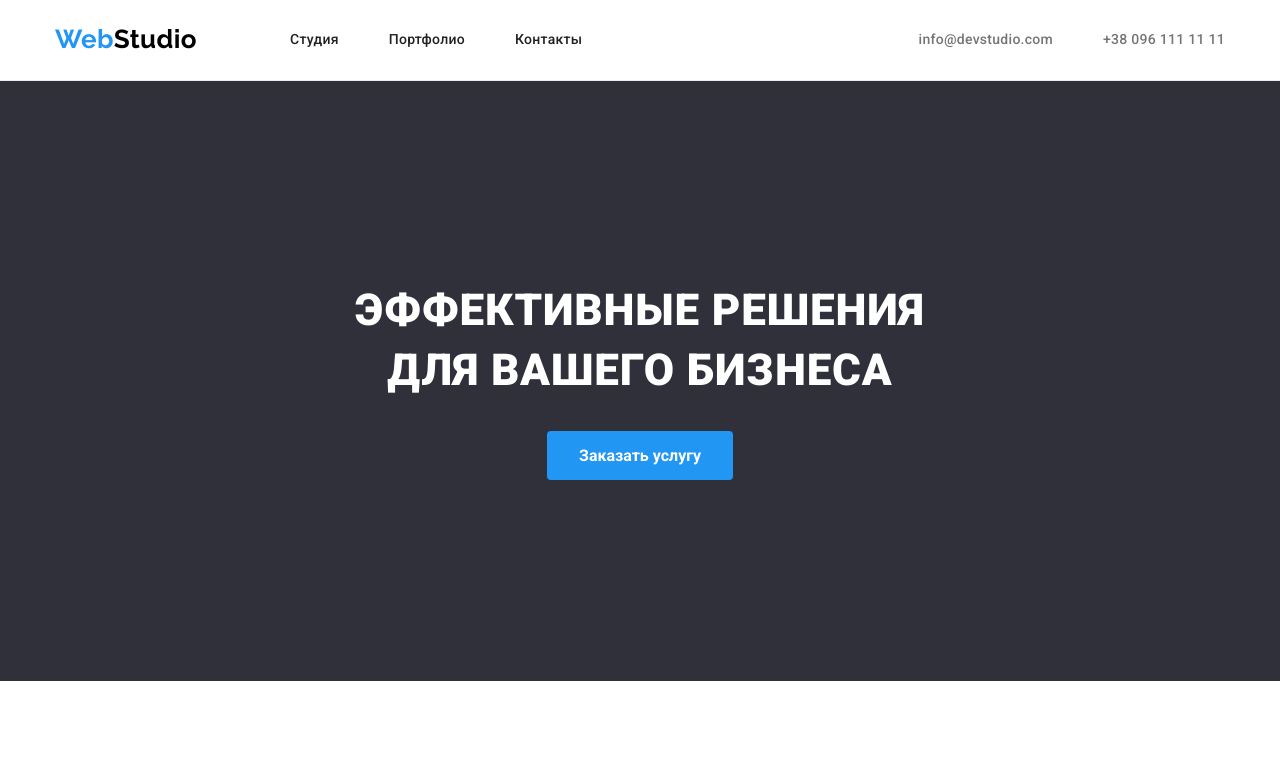
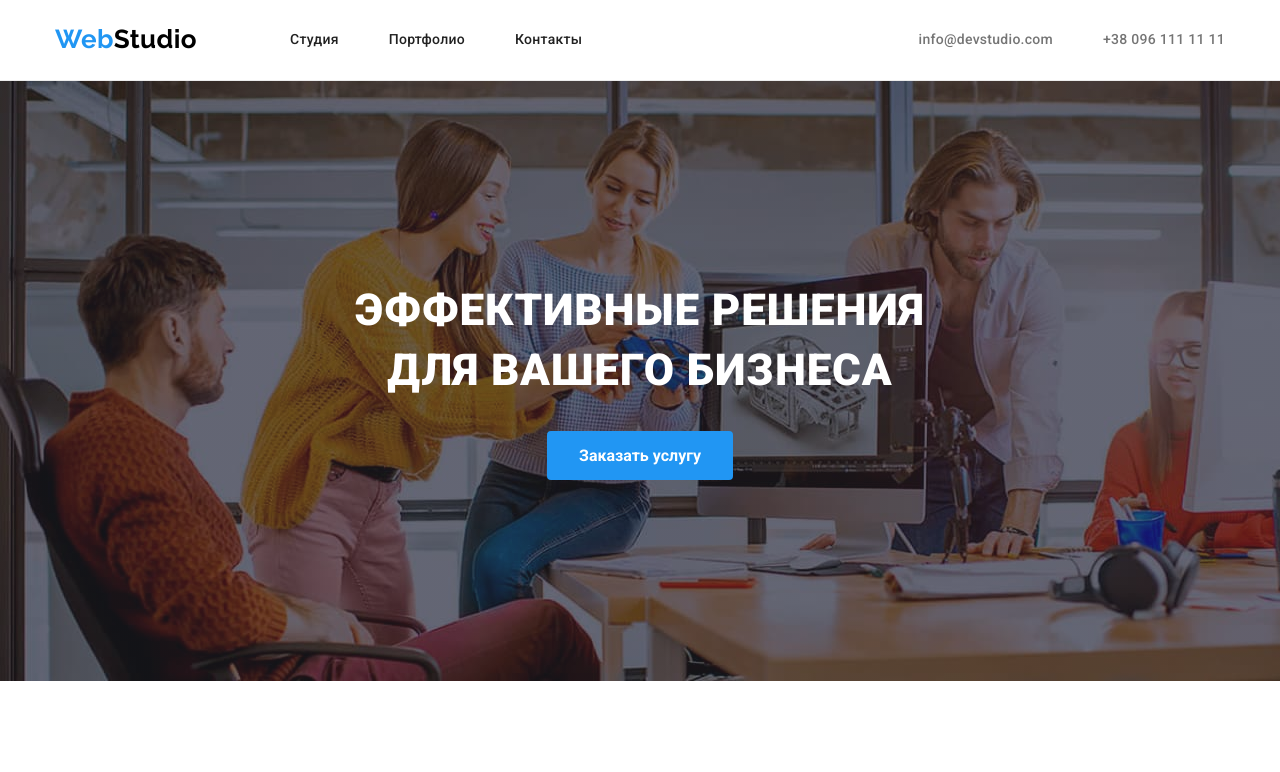
Before and after one commit to linafv/goit-markup-hw-04, a plain HTML site: page index.html in a window 1280 px wide. Shown: the top 772 px of the page. Drawn offline with nearby package versions, Linux system fonts and the light colour scheme.

Commit message:
feat(hero): link bg image for the hero section

```diff
--- a/css/main.css
+++ b/css/main.css
@@ -5,6 +5,10 @@
   text-align: center;
   letter-spacing: 0.06em;
   background: var(--dark-bg);
+  background-image: linear-gradient(rgba(47, 48, 58, 0.4), rgba(47, 48, 58, 0.4)),
+    url(../images/hero-bg.jpg);
+  background-repeat: no-repeat;
+  background-size: cover;
   color: #ffffff;
 }
 .hero__title {
```
